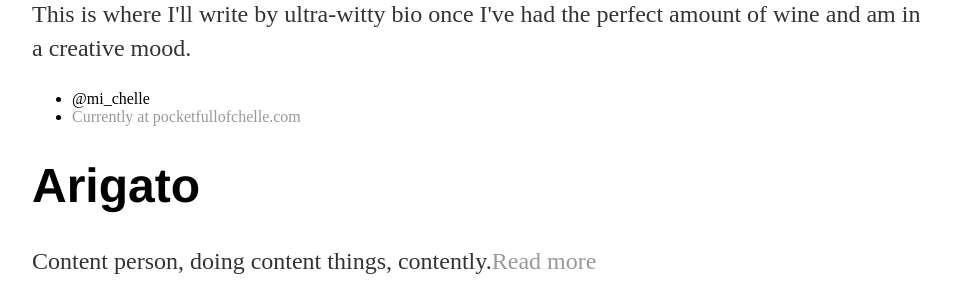
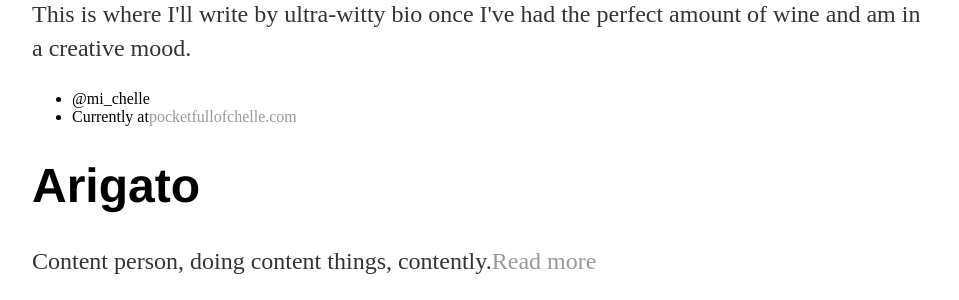
Before and after one commit to mi-chelle/akauntabiritii, a Jekyll site: the page built from about/index.html, in a window 1280 px wide. Shown: the part 199-499 px from the top of the page, without its empty margins (160-1119 px from the left). Built offline with Jekyll 4.4.1, drawn with Linux system fonts in a browser that asks for light colours; part of the change alters nothing that is shown.

```diff
--- a/about/index.html
+++ b/about/index.html
@@ -9,6 +9,6 @@ title: About Michelle
 
 			<ul class="contacts">
 				<li><a href="https://twitter.com/mi_chelle"></a>@mi_chelle</li>
-				<li><a href="http://www.pocketfullofchelle.com/">Currently at pocketfullofchelle.com</a></li>
+				<li>Currently at<a href="http://www.pocketfullofchelle.com/">pocketfullofchelle.com</a></li>
 				</ul>
 		</div>
```
